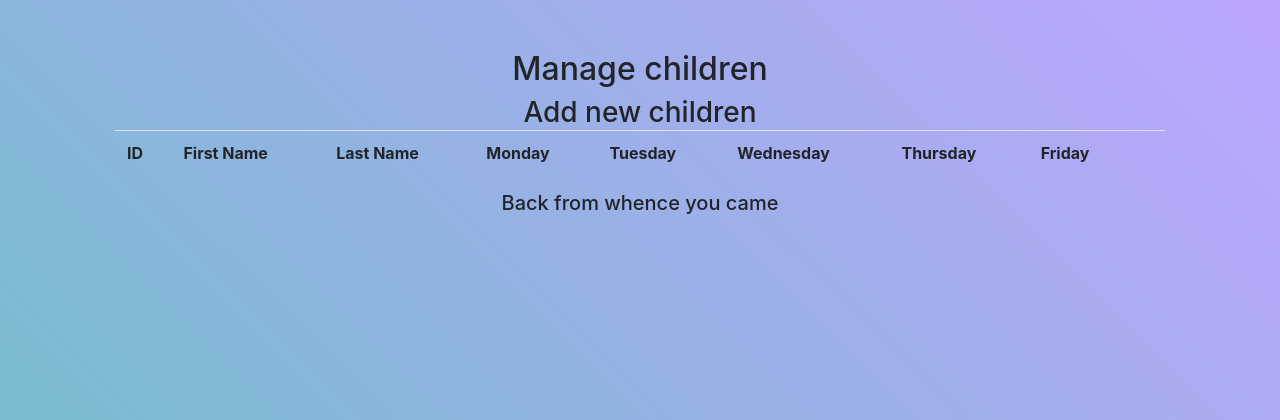
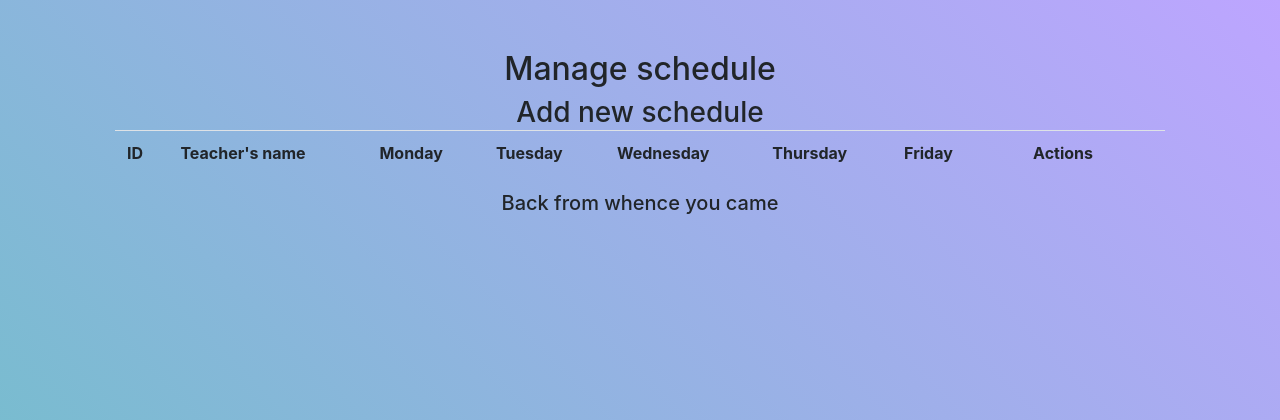
Before and after one commit to BalazsGitHub/RoskildeDaycare2.0, a Spring Boot app: page /scheduleList in a window 1280 px wide. Shown: the top 420 px of the page. Run offline with Spring Boot 4, Linux system fonts and the light colour scheme; data that the repository does not hold is empty; some libraries are stand-ins or nearby versions.

Commit message:
-Manage schedule add/edit/delete works.

```diff
--- a/myfirstapplication 4/src/main/java/com/teletearbies/roskildedaycare/controller/ChildrenController.java
+++ b/myfirstapplication 4/src/main/java/com/teletearbies/roskildedaycare/controller/ChildrenController.java
@@ -61,9 +61,8 @@ public class ChildrenController {
         }
     }
 
-
     @RequestMapping("/children/delete/{id}")
-        public String deleteChildren (@PathVariable("id") Integer id, RedirectAttributes redirectAttributes){
+    public String deleteChildren(@PathVariable("id") Integer id, RedirectAttributes redirectAttributes) {
         try {
             childrenService.deleteChildren(id);
             redirectAttributes.addFlashAttribute("message", "Child was deleted!");
@@ -72,7 +71,5 @@ public class ChildrenController {
 
         }
         return "redirect:/childrenList";
-
-
     }
 }
--- a/myfirstapplication 4/src/main/java/com/teletearbies/roskildedaycare/controller/ScheduleController.java
+++ b/myfirstapplication 4/src/main/java/com/teletearbies/roskildedaycare/controller/ScheduleController.java
@@ -1,13 +1,17 @@
 package com.teletearbies.roskildedaycare.controller;
 
+import com.teletearbies.roskildedaycare.entity.Children;
 import com.teletearbies.roskildedaycare.entity.Schedule;
+import com.teletearbies.roskildedaycare.service.ChildrenNotFoundException;
 import com.teletearbies.roskildedaycare.service.EmployeeService;
 import com.teletearbies.roskildedaycare.service.ScheduleService;
 import org.springframework.beans.factory.annotation.Autowired;
 import org.springframework.stereotype.Controller;
 import org.springframework.ui.Model;
 import org.springframework.web.bind.annotation.PathVariable;
+import org.springframework.web.bind.annotation.PostMapping;
 import org.springframework.web.bind.annotation.RequestMapping;
+import org.springframework.web.servlet.mvc.support.RedirectAttributes;
 
 import java.util.ArrayList;
 import java.util.List;
@@ -36,35 +40,44 @@ public class ScheduleController {
         return "manage_schedules";
     }
 
-    @RequestMapping("/editSchedule/{id}")
-    public String getEditschdulePage(@PathVariable("id") int id, Model model){
-        model.addAttribute("employee", employeeService.findById(id));
-        return "edit_schedules";
+
+    @RequestMapping("/schedule/edit/{id}")
+    public String editSchedule(@PathVariable("id") Integer id, Model model, RedirectAttributes redirectAttributes) {
+
+        try {
+            Schedule schedule = scheduleService.getSchedule(id);
+            model.addAttribute("schedule", schedule);
+            return "schedule_form"; //Maybe not good
+
+        } catch (ChildrenNotFoundException e) {
+            redirectAttributes.addFlashAttribute("message", e.getMessage());
+            model.addAttribute("pageTitle", "edit schedule (ID: " + id + ")");
+            return "redirect:/scheduleList"; //Maybe not good
+        }
     }
 
-    /*@RequestMapping("/addScheduleShiftFor/{id}")
-    public String addScheduleShiftFor(@PathVariable("id") int id,
-                                      @RequestParam("shiftStart") String shiftStart,
-                                      @RequestParam("shiftEnd") String shiftEnd,
-                                      Model model){
-        Employee employee = employeeService.findById(id);
+    @RequestMapping("/schedule/add")
+    public String addSchedule(Model model) {
+        model.addAttribute("schedule", new Schedule());
+        return "schedule_form";
+    }
 
-        String ISO_8601_24H_FULL_FORMAT = "yyyy-MM-dd'T'HH:mm:ss";
-        DateTimeFormatter formatter = DateTimeFormatter.ofPattern(ISO_8601_24H_FULL_FORMAT);
+    @PostMapping("/schedule/save")
+    public String saveSchedule(Schedule schedule, RedirectAttributes redirectAttributes) {
+        scheduleService.saveSchedule(schedule);
+        redirectAttributes.addFlashAttribute("message", "Schedule info saved!");
+        return "redirect:/scheduleList";
+    }
 
-        LocalDateTime dateFrom = LocalDateTime.parse(shiftStart, formatter);
-        LocalDateTime dateTo = LocalDateTime.parse(shiftEnd, formatter);
+    @RequestMapping("/schedule/delete/{id}")
+    public String deleteSchedule (@PathVariable("id") Integer id, RedirectAttributes redirectAttributes){
+        try {
+            scheduleService.deleteSchedule(id);
+            redirectAttributes.addFlashAttribute("message", "Schedule was deleted!");
+        } catch (ChildrenNotFoundException e) {
+            redirectAttributes.addFlashAttribute("message", e.getMessage());
 
-       Schedule schedule = new Schedule(dateFrom, dateTo);
-
-        employee.setEmployeeSchedule(schedule);
-        schedule.setEmployee(employee);
-
-        scheduleService.saveSchedule(schedule);
-
-
-        return "redirect:/createWorkSchedules";
+        }
+        return "redirect:/scheduleList";
     }
-*/
-
 }
--- a/myfirstapplication 4/src/main/java/com/teletearbies/roskildedaycare/repository/ScheduleRepository.java
+++ b/myfirstapplication 4/src/main/java/com/teletearbies/roskildedaycare/repository/ScheduleRepository.java
@@ -1,9 +1,11 @@
 package com.teletearbies.roskildedaycare.repository;
 
+import com.teletearbies.roskildedaycare.entity.Children;
 import com.teletearbies.roskildedaycare.entity.Schedule;
 import org.springframework.data.repository.CrudRepository;
 import org.springframework.stereotype.Repository;
 
 @Repository
 public interface ScheduleRepository extends CrudRepository<Schedule, Integer> {
+        public Long countById(Integer id);
 }
--- a/myfirstapplication 4/src/main/resources/templates/manage_children.html
+++ b/myfirstapplication 4/src/main/resources/templates/manage_children.html
@@ -19,6 +19,7 @@
       <th>Parent Last Name</th>
       <th>Address</th>
       <th>Contact Number</th>
+      <th></th>
       <th>Actions</th>
       <th></th>
     </tr>
--- a/myfirstapplication 4/src/main/resources/templates/manage_schedules.html
+++ b/myfirstapplication 4/src/main/resources/templates/manage_schedules.html
@@ -3,8 +3,8 @@
 <body>
 <div class="container-fluid text-center">
     <div>
-        <h2>Manage children</h2>
-        <a class="h3" th:href="@{children/add}">Add new children</a>
+        <h2>Manage schedule</h2>
+        <a class="h3" th:href="@{schedule/add}">Add new schedule</a>
         <div th:if="${message}"class="alert alert-success text-center">
             [[${message}]]
         </div>
@@ -13,13 +13,14 @@
         <thead class ="thead-dark"></thead>
         <tr>
             <th>ID</th>
-            <th>First Name</th>
-            <th>Last Name</th>
+            <th>Teacher's name</th>
             <th>Monday</th>
             <th>Tuesday</th>
             <th>Wednesday</th>
             <th>Thursday</th>
             <th>Friday</th>
+            <th></th>
+            <th>Actions</th>
             <th></th>
         </tr>
         <tbody>
@@ -34,8 +35,8 @@
                 <td>[[${schedule.friday}]]</td>
                 <td>
                 <td>
-                    <a class="p mr-3 text-white" th:href="@{'/children/edit/' + ${schedule.id}}">Edit</a>
-                    <a class="p text-white" th:href="@{'children/delete/' + ${schedule.id}}">Delete</a>
+                    <a class="p mr-3 text-white" th:href="@{'/schedule/edit/' + ${schedule.id}}">Edit</a>
+                    <a class="p text-white" th:href="@{'schedule/delete/' + ${schedule.id}}">Delete</a>
                 </td>
                 </td>
             </tr>
--- a/myfirstapplication 4/src/main/resources/templates/manage_users.html
+++ b/myfirstapplication 4/src/main/resources/templates/manage_users.html
@@ -15,6 +15,7 @@
             <th>Username</th>
             <th>Password</th>
             <th></th>
+            <th>Actions</th>
         </tr>
         <tbody>
         <th:block th:each="user : ${listUsers}">
--- a/myfirstapplication 4/src/main/resources/templates/manage_waitinglist.html
+++ b/myfirstapplication 4/src/main/resources/templates/manage_waitinglist.html
@@ -19,6 +19,8 @@
             <th>Parent Last Name</th>
             <th>Address</th>
             <th>Contact Number</th>
+            <th></th>
+            <th>Actions</th>
             <th></th>
         </tr>
         <tbody>
```
Also changed, not shown: myfirstapplication 4/src/main/java/com/teletearbies/roskildedaycare/service/ScheduleService.java (+19 -0 lines), myfirstapplication 4/src/main/resources/templates/edit_schedules.html (deleted, +0 -38 lines), myfirstapplication 4/src/main/resources/templates/schedule_form.html (added, +69 -0 lines). Lines whose indentation alone changed are shown as unchanged.
